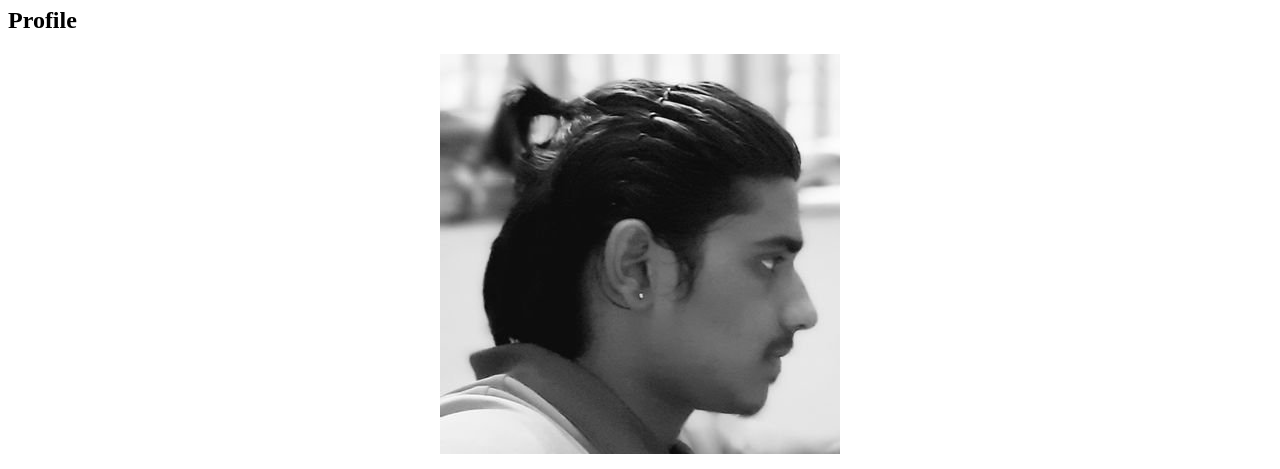
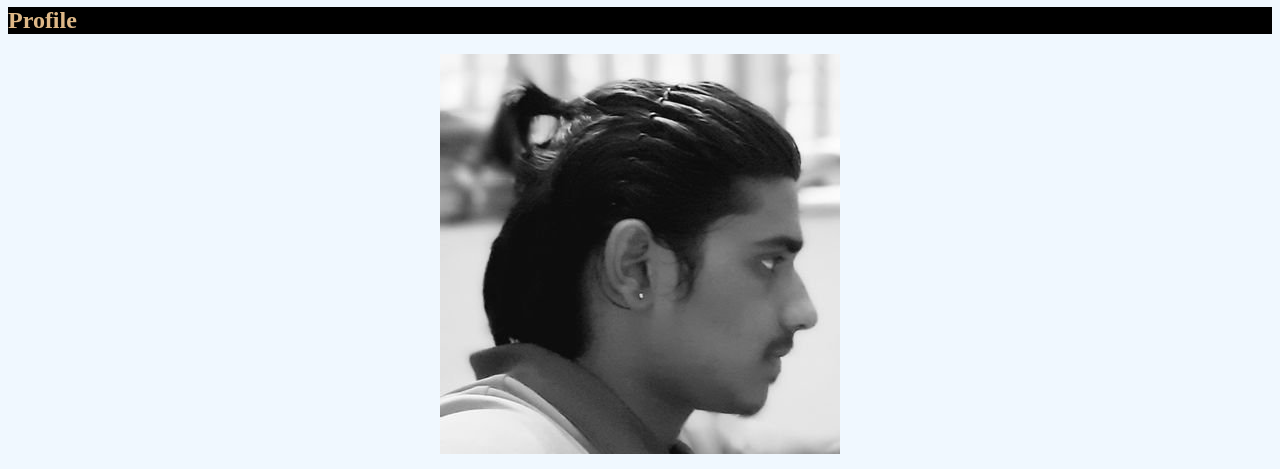
Before and after one commit to VishnuVardhan8055/Pvv.in, a plain HTML site: page index.html in a window 1280 px wide. Shown: the part 136-605 px from the top of the page. Drawn offline with Linux system fonts and the light colour scheme.

Commit message:
Update index.html

```diff
--- a/index.html
+++ b/index.html
@@ -3,7 +3,7 @@
         <tile>Profile Page</tile>
     </head>
     <body>
-        <link rel="stylesheet" href="Third.css">
+        <link rel="stylesheet" href="index.css">
         <h1> Vishnu's Profile <br>
             (0 ! 0)
         </h1>
```
